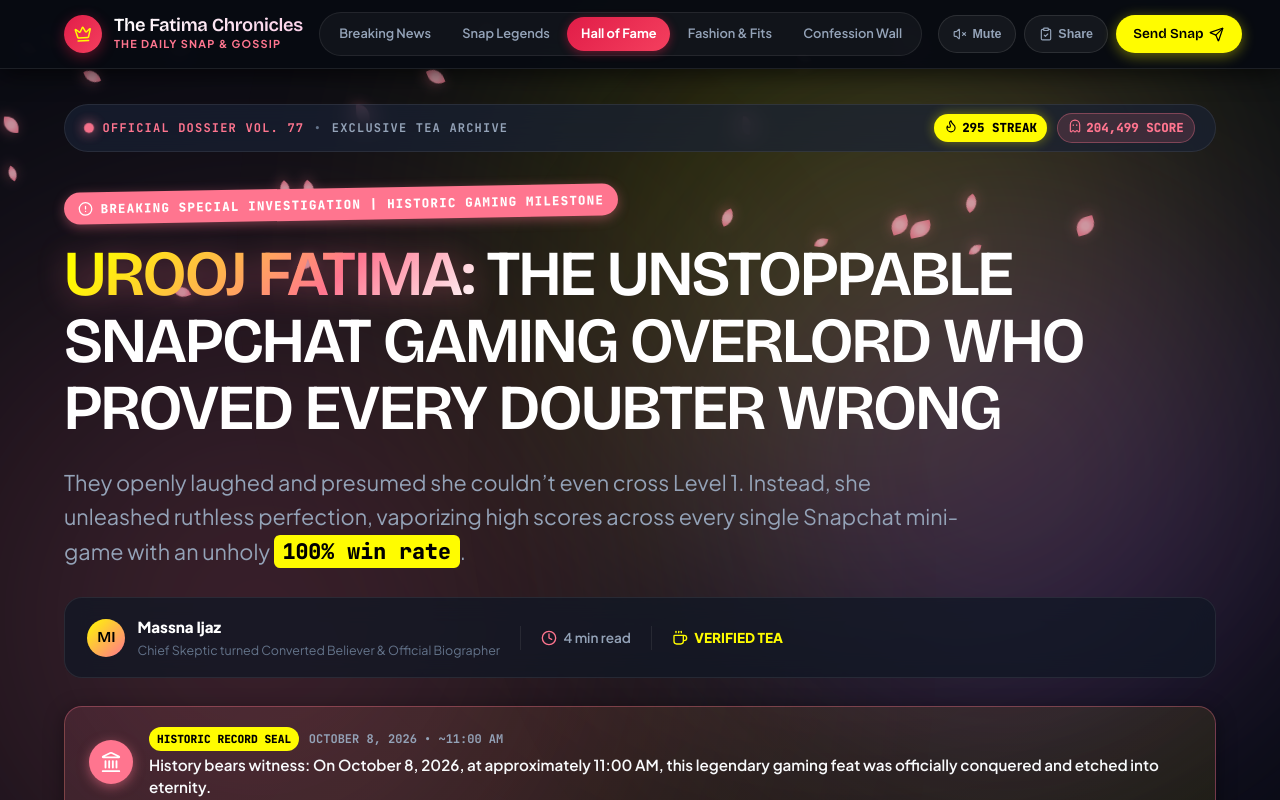
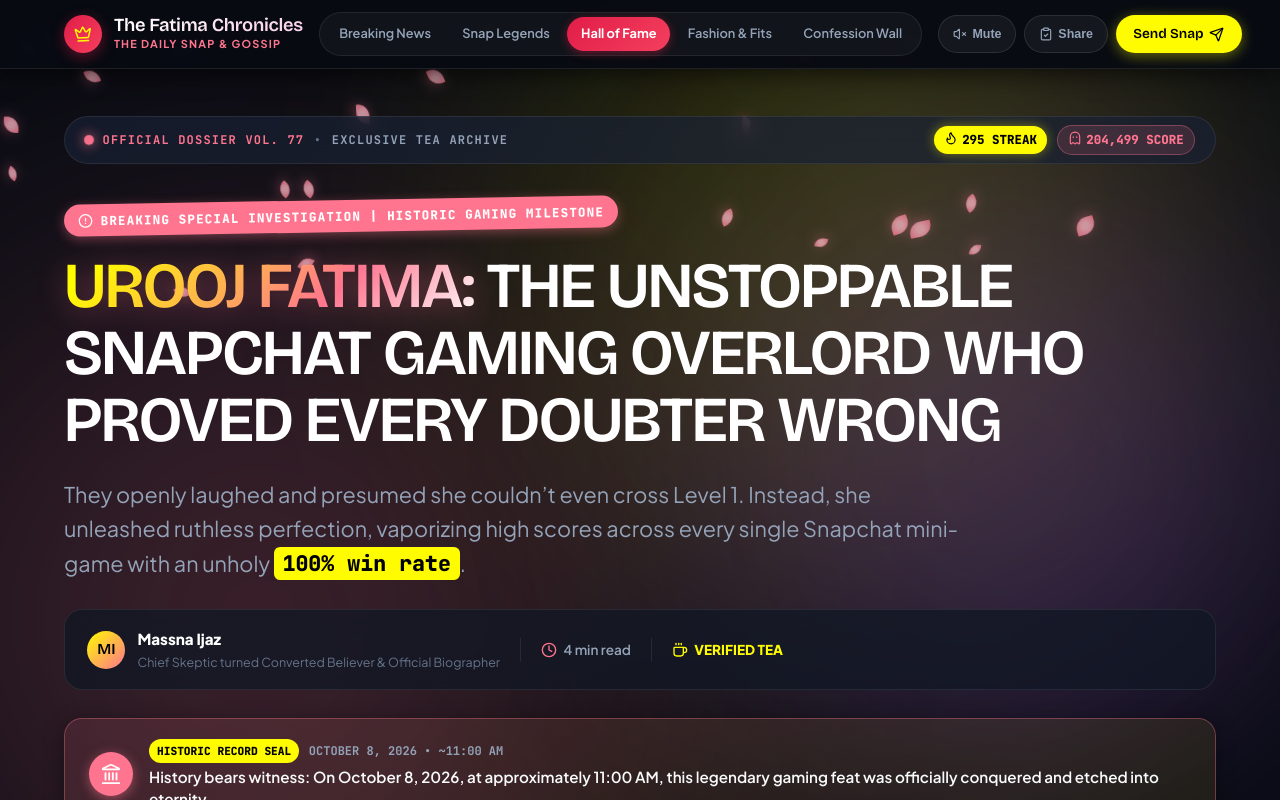
Before and after one commit to massssssssssna/Article-blog-page, a Next.js app: page / in a window 1280 px wide. Shown: the top 800 px of the page. Built offline with nearby package versions, Linux system fonts and the light colour scheme.

Commit message:
fix(layout): adjust scroll margins and top padding to prevent sticky header overlap on live site

```diff
--- a/src/app/globals.css
+++ b/src/app/globals.css
@@ -363,7 +363,7 @@
 }
 
 [id] {
-  scroll-margin-top: 85px;
+  scroll-margin-top: 110px;
 }
 
 /* Main Wrapper */
@@ -372,7 +372,7 @@
   z-index: 2;
   max-width: var(--container-max);
   margin: 0 auto;
-  padding: 6.5rem 1.5rem 5rem;
+  padding: 7.25rem 1.5rem 5rem;
 }
 
 /* Announcement Strip */
--- a/src/app/page.jsx
+++ b/src/app/page.jsx
@@ -33,7 +33,7 @@
 } from 'lucide-react';
 
 const NAV_TABS = [
-  { id: 'breaking', label: 'Breaking News', href: '#breaking' },
+  { id: 'breaking', label: 'Breaking News', href: '#top' },
   { id: 'dossier', label: 'Snap Legends', href: '#dossier' },
   { id: 'hall-of-fame', label: 'Hall of Fame', href: '#hall-of-fame' },
   { id: 'fashion-fits', label: 'Fashion & Fits', href: '#fashion-fits' },
```
